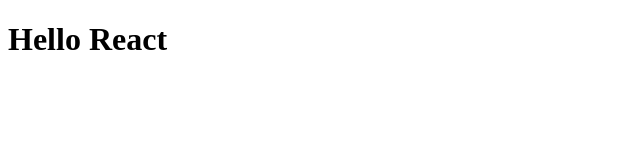
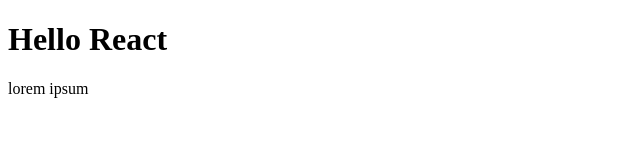
Before and after one commit to Zanydka/react-16-09, a React (Create React App) app: page / in a window 1280 px wide. Shown: the top 160 px of the page, without its empty margins (0-640 px from the left). Built offline with nearby package versions, Linux system fonts and the light colour scheme.

Commit message:
function react component

```diff
--- a/src/index.tsx
+++ b/src/index.tsx
@@ -11,8 +11,32 @@
 // )
 
 // with jsx
-const title = <h1 id="title">Hello React</h1>
-console.log(title)
+// const title = <h1 id="title">Hello React</h1>
+// console.log(title)
+
+// const content = (
+//     <div>
+//         <ul>
+//             <li>List item 1</li>
+//             <li>List item 2</li>
+//         </ul>
+//         <p>Hello world</p>
+//     </div>
+// )
+
+// function component
+function App() {
+    return (
+        <div>
+            <h1>Hello React</h1>
+            <p>lorem ipsum</p>
+        </div>
+    )
+}
 
 const root = ReactDOM.createRoot(document.getElementById('root') as HTMLElement)
-root.render(<React.StrictMode>{title}</React.StrictMode>)
+root.render(
+    <React.StrictMode>
+        <App />
+    </React.StrictMode>
+)
```
